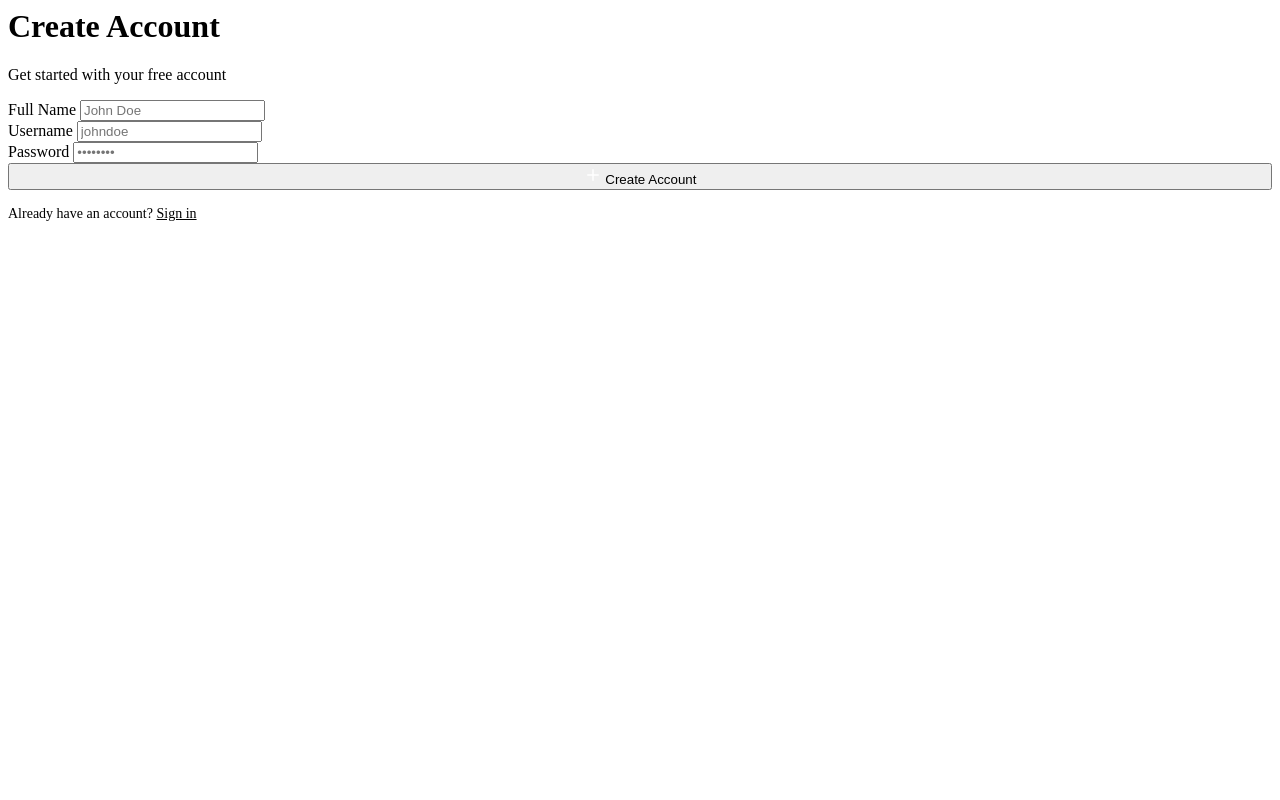
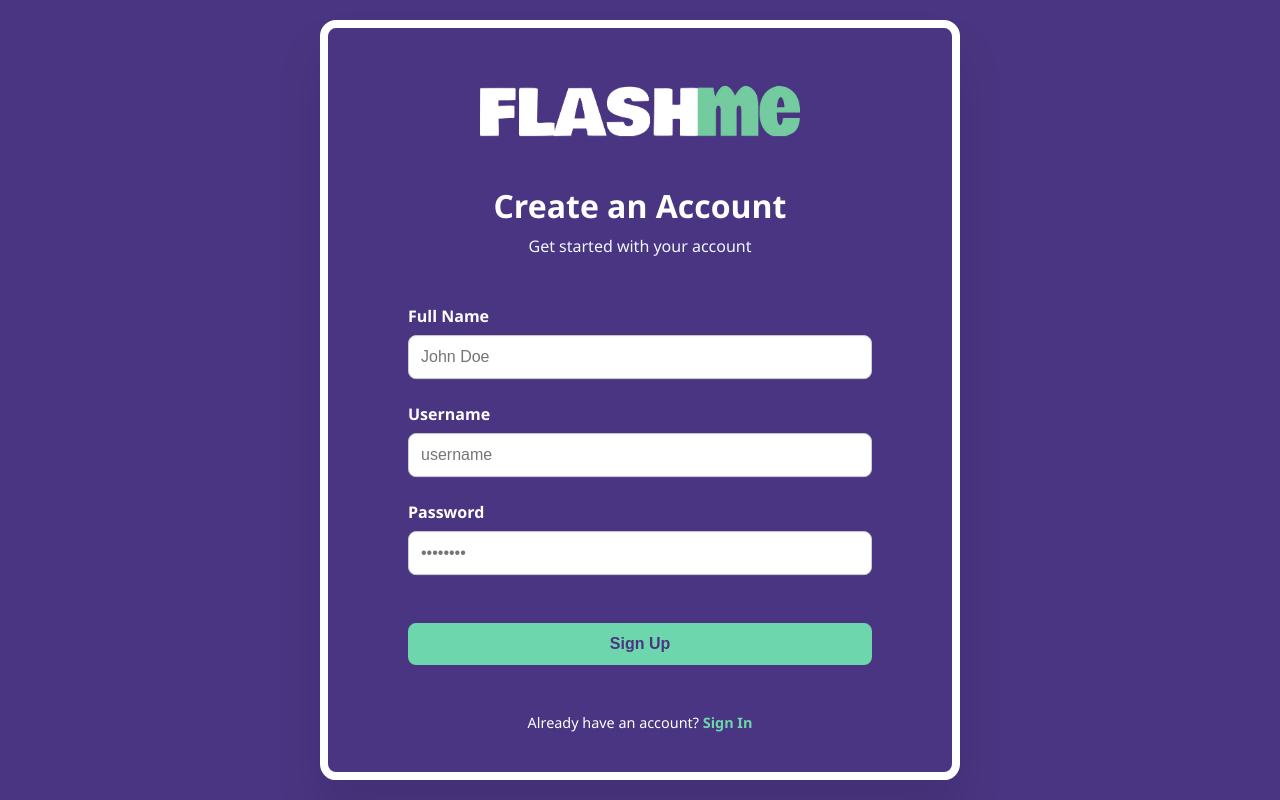
Before and after one commit to FEUP-LTW-2025/ltw-project-ltw15g05, a PHP site: page /pages/form_register.php in a window 1280 px wide. Run offline with PHP 8.4, Linux system fonts and the light colour scheme.

Commit message:
novo css das paginas iniciais

```diff
--- /dev/null
+++ b/css/frontpage.css
@@ -0,0 +1,202 @@
+* {
+    margin: 0;
+    padding: 0;
+    box-sizing: border-box;
+}
+body{
+  background-color: #4a3582;
+}
+.autenticação {
+  border-color: #FFFFFF;
+  border-style:solid;
+  border-width: 0.5rem;
+  background-color: #4a3582;
+  padding: 2.5rem 2rem;
+  border-radius: 1rem;
+  box-shadow: 0 2rem 3rem rgba(0, 0, 0, 0.1);
+  font-family: 'Segoe UI', Tahoma, Geneva, Verdana, sans-serif;
+  color: #4a3582;
+  width: 40rem;
+  max-width: 80rem;
+  position: absolute;
+  top: 50%;
+  left: 50%;
+  transform: translate(-50%, -50%);
+}
+.autenticação .logo {
+  display: block;
+  margin: 0 auto 1.5rem auto;
+  max-width: 150px;
+}
+.autenticação .logo{
+  display: block;
+  margin-top: 1rem;
+  margin-bottom: 3rem;
+  max-width: 20rem;
+  width: 20rem;
+  height: auto;
+}
+.autenticação h1 {
+  text-align: center;
+  font-size: 2rem;
+  margin-bottom: 0.5rem;
+  color: #FFFFFF;
+}
+
+.autenticação h2 {
+  text-align: center;
+  font-size: 1rem;
+  font-weight: normal;
+  color:aliceblue;
+  margin-bottom: 2rem;
+}
+.autenticação form{
+  margin: 3rem;
+}
+.autenticação form section {
+  margin-bottom: 1.5rem;
+}
+
+.autenticação label {
+  color: #FFFFFF;
+  display: block;
+  margin-bottom: 0.5rem;
+  font-weight: 600;
+}
+
+.autenticação input {
+  width: 100%;
+  padding: 0.75rem;
+  font-size: 1rem;
+  border: 1px solid #cccccc;
+  border-radius: 0.5rem;
+  box-sizing: border-box;
+  outline: none;
+  transition: border-color 0.3s ease;
+}
+
+.autenticação button{
+  margin-top: 1.5rem;
+}
+
+.autenticação input:focus {
+  border-color: #6DD6AD;
+}
+
+.autenticação button[type="submit"] {
+  width: 100%;
+  padding: 0.75rem;
+  background-color: #6DD6AD;
+  color: #4a3582;
+  border: none;
+  border-radius: 0.5rem;
+  font-size: 1rem;
+  font-weight: bold;
+  cursor: pointer;
+  transition: background-color 0.3s ease;
+}
+
+.autenticação button[type="submit"]:hover {
+  background-color: #56c1a0;
+}
+
+.autenticação p {
+  margin-top: 1.5rem;
+  font-size: 0.9rem;
+  color: #FFFFFF;
+  text-align: center;
+}
+
+.autenticação a {
+  color: #6DD6AD;
+  font-weight: bold;
+  text-decoration: none;
+}
+
+.autenticação a:hover {
+  text-decoration: underline;
+}
+
+.autenticação .error {
+  color: red;
+  text-shadow: 0 0 1px #ffafaf;
+}
+
+.front-page {
+  padding: 10rem;
+  color: #FFFFFF;
+  font-family: 'Segoe UI', Tahoma, Geneva, Verdana, sans-serif;
+  background-color: #4a3582;
+  display: flex;
+  justify-content: space-between;
+  align-items: flex-start;
+  min-height: 100vh;
+  box-sizing: border-box;
+}
+
+.left-section h1 {
+  font-size: 3rem;
+  color: #FFFFFF; /* white text */
+}
+
+.logo {
+  margin-top: 1rem;
+  margin-bottom: 5rem;
+  max-width: 50rem;
+  height: auto;
+}
+
+.logo:hover {
+  transform: none !important;
+  scale: 1 !important;
+}
+
+.auth-buttons {
+  margin-right: 10rem;
+  display: flex;
+  flex-direction:row;
+  gap: 1rem;
+}
+
+.btn {
+  text-decoration: none;
+  padding: 0.75rem 2rem;
+  border-radius: 8px;
+  font-size: 1rem;
+  transition: all 0.3s ease;
+  text-align: center;
+  font-weight:bolder;
+}
+
+.btn-login {
+  background-color: #FFFFFF;
+  color: #4B2E83;
+}
+
+.btn-login:hover {
+  background-color: #e0e0e0;
+}
+
+.btn-signup {
+  background-color: #6DD6AD;
+  color: #4B2E83;
+  border: none;
+}
+
+.btn-signup:hover {
+  background-color: #56c1a0;
+}
+
+.right-section p{
+    text-align: right;
+    font-weight: bolder;
+    font-size: x-large;
+    max-width: 35rem;
+}
+
+.hero-subtitle {
+    font-style: italic;
+    font-size: 1.25rem;
+    margin-top: 1rem;
+    color: #e0e0e0;
+}
--- a/index.php
+++ b/index.php
@@ -21,7 +21,6 @@ if ($uri_path == '/' || $uri_path == '/index.php') {
     require_once(__DIR__ . '/templates/index.tpl.php');
 
     drawFrontPage();
-    drawFooter();
     exit;
 }
 
--- a/templates/main.tpl.php
+++ b/templates/main.tpl.php
@@ -14,11 +14,12 @@ declare(strict_types=1);
                         </a>
                         <p><?=htmlspecialchars($service->description)?></p>
                         <ul>
-                            <li><strong>Price:</strong> $<?=number_format($service->price, 2)?></li>
+
                             <li><strong>Delivery Time:</strong> <?=intval($service->delivery_time)?> days</li>
                             <li><strong>Photo Style:</strong> <?=htmlspecialchars($service->photo_style)?></li>
                             <li><strong>Equipment Provided:</strong> <?=($service->equipment_provided ? 'Yes' : 'No')?></li>
                             <li><strong>Location:</strong> <?=htmlspecialchars($service->location ?? 'Remote')?></li>
+                            <p class="price">$<?=number_format($service->price, 2)?></p>
                         </ul>
                     </article>
                 </li>
--- a/templates/user.tpl.php
+++ b/templates/user.tpl.php
@@ -3,65 +3,64 @@ declare(strict_types=1);
 ?>
 
 <?php function drawLoginForm() { ?>
-    <div class="auth-wrapper">
-        <div class="auth-card">
-            <div class="auth-header">
-                <h1 class="auth-title">Welcome Back</h1>
-                <p class="auth-subtitle">Enter your credentials to access your account</p>
-            </div>
-            <form action="../actions/action_login.php" method="post">
-                <div class="form-group">
-                    <label for="username" class="form-label">Username</label>
-                    <input type="text" id="username" name="username" class="form-control" placeholder="username" required>
-                </div>
-                <div class="form-group">
-                    <label for="password" class="form-label">Password</label>
-                    <input type="password" id="password" name="password" class="form-control" placeholder="••••••••" required>
-                </div>
-                <button type="submit" class="btn btn-primary" style="width: 100%;">
-                    <svg width="18" height="18" viewBox="0 0 24 24" fill="none" xmlns="http://www.w3.org/2000/svg">
-                        <path d="M5 13L9 17L19 7" stroke="white" stroke-width="2" stroke-linecap="round" stroke-linejoin="round"/>
-                    </svg>
-                    Sign In
-                </button>
-            </form>
-            <p class="text-center mt-3" style="color: var(--gray); font-size: 0.875rem;">
-                Don't have an account? <a href="form_register.php" style="color: var(--primary); font-weight: 500;">Create one</a>
-            </p>
-        </div>
+    <head>
+        <link rel="stylesheet" href="../css/frontpage.css">
+    </head>
+    <div class="autenticação">
+        <a href="../index.php">
+            <img src="../images/logo_short.png" alt="Logo" class="logo">
+        </a>
+        <h1>Welcome Back</h1>
+        <h2>Enter your credentials to access your account</h2>
+        <form action="../actions/action_login.php" method="post">
+            <section>
+                <label for="username">Username</label>
+                <input type="text" id="username" name="username" placeholder="username" required>
+            </section>
+            <section>
+                <label for="password">Password</label>
+                <input type="password" id="password" name="password" placeholder="••••••••" required>
+            </section>
+            <button type="submit">Sign In</button>
+        </form>
+        <p>Don't have an account?
+            <a href="form_register.php">Create one</a>
+        </p>
     </div>
+
 <?php } ?>
 
 <?php function drawRegisterForm() { ?>
-    <div class="auth-wrapper">
-        <div class="auth-card">
-            <div class="auth-header">
-                <h1 class="auth-title">Create Account</h1>
-                <p class="auth-subtitle">Get started with your free account</p>
-            </div>
-            <form action="../actions/action_register.php" method="POST">
-                <div class="form-group">
-                    <label for="name" class="form-label">Full Name</label>
-                    <input type="text" id="name" name="name" class="form-control" placeholder="John Doe" required>
-                </div>
-                <div class="form-group">
-                    <label for="username" class="form-label">Username</label>
-                    <input type="text" id="username" name="username" class="form-control" placeholder="johndoe" required>
-                </div>
-                <div class="form-group">
-                    <label for="password" class="form-label">Password</label>
-                    <input type="password" id="password" name="password" class="form-control" placeholder="••••••••" required>
-                </div>
-                <button type="submit" class="btn btn-primary" style="width: 100%;">
-                    <svg width="18" height="18" viewBox="0 0 24 24" fill="none" xmlns="http://www.w3.org/2000/svg">
-                        <path d="M12 5V19M5 12H19" stroke="white" stroke-width="2" stroke-linecap="round" stroke-linejoin="round"/>
-                    </svg>
-                    Create Account
-                </button>
-            </form>
-            <p class="text-center mt-3" style="color: var(--gray); font-size: 0.875rem;">
-                Already have an account? <a href="form_login.php" style="color: var(--primary); font-weight: 500;">Sign in</a>
-            </p>
-        </div>
+    <head>
+        <link rel="stylesheet" href="../css/frontpage.css">
+    </head>
+    <div class="autenticação">
+        <a href="../index.php">
+            <img src="../images/logo_short.png" alt="Logo" class="logo">
+        </a>
+        <h1>Create an Account</h1>
+        <h2>Get started with your account</h2>
+        <form action="../actions/action_register.php" method="post">
+            <section>
+                <label for="name">Full Name</label>
+                <input type="text" id="name" name="name" placeholder="John Doe" required>
+            </section>
+            <section>
+                <?php if (isset($_GET['error'])): ?>
+                    <p class="error"><?php echo htmlspecialchars($_GET['error']); ?></p>
+                <?php endif; ?>
+                <label for="username">Username</label>
+                <input type="text" id="username" name="username" placeholder="username" required>
+            </section>
+            <section>
+                <label for="password">Password</label>
+                <input type="password" id="password" name="password" placeholder="••••••••" required>
+            </section>
+            <button type="submit">Sign Up</button>
+        </form>
+        <p>Already have an account?
+            <a href="form_login.php">Sign In</a>
+        </p>
     </div>
+
 <?php } ?>
```
Also changed, not shown: actions/action_register.php (+8 -2 lines), css/style.css (+69 -4 lines), templates/index.tpl.php (+20 -4 lines), database/project_db.db, images/logo.jpg (added), images/logo_short.png (added).
